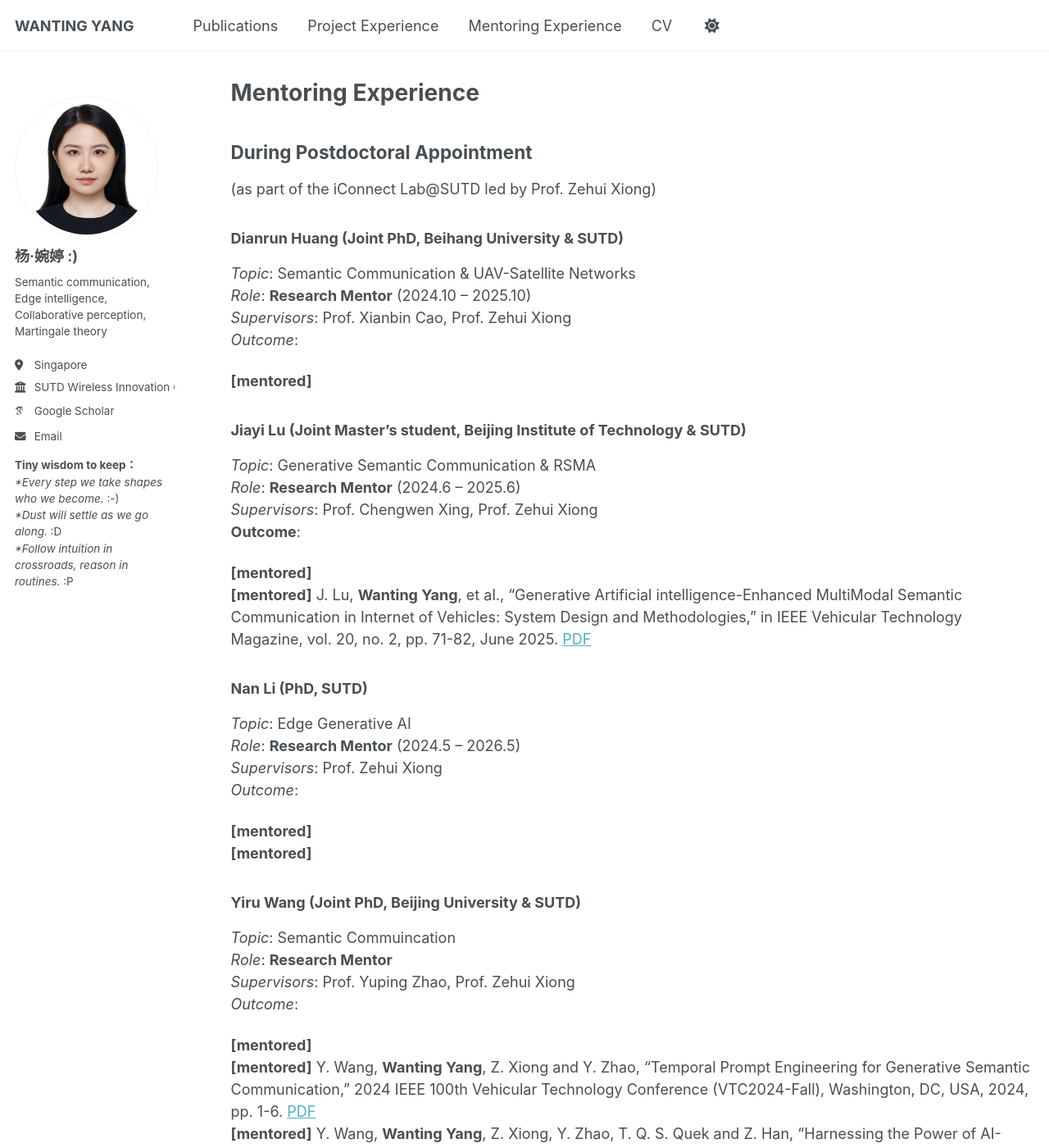
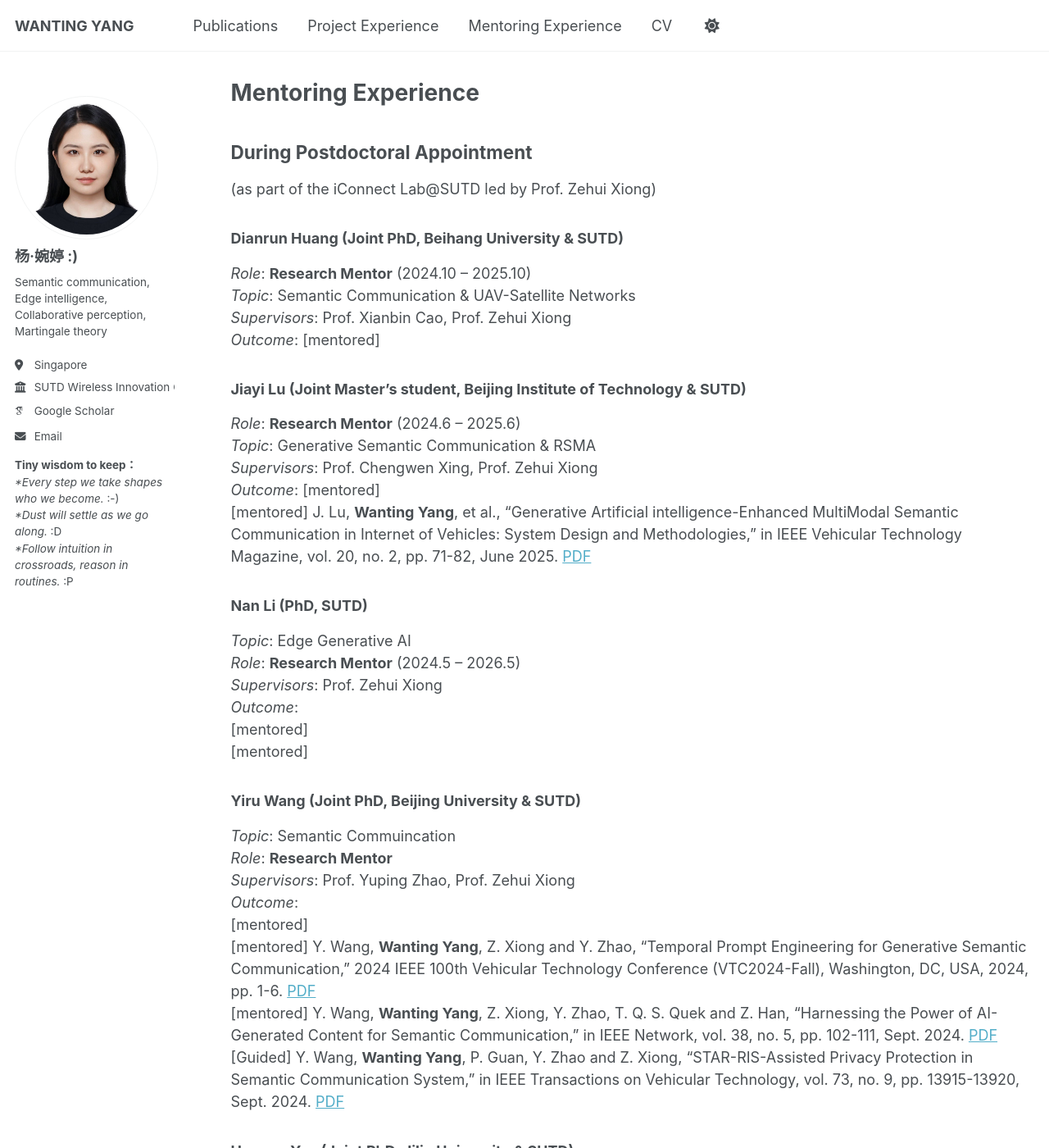
Before and after one commit to wty2011jl/wty2011jl.github.io, a Jekyll site: the page built from _pages/students.md, in a window 1280 px wide and 1400 px high. Shown: the whole window at 82% size. Built offline with Jekyll 4.4.1, drawn with Linux system fonts in a browser that asks for light colours; some web fonts are replaced; a script that is not in the unit is left out; some of the changed text lies outside the part shown.

Commit message:
Update students.md

```diff
--- a/_pages/students.md
+++ b/_pages/students.md
@@ -11,21 +11,19 @@ redirect_from:
 (as part of the iConnect Lab@SUTD led by Prof. Zehui Xiong)
 
 ### **Dianrun Huang** (Joint PhD, Beihang University & SUTD)
+*Role*:  **Research Mentor** (2024.10 -- 2025.10)
 *Topic*: Semantic Communication & UAV-Satellite Networks
-*Role*: **Research Mentor** (2024.10 -- 2025.10)
 *Supervisors*: Prof. Xianbin Cao, Prof. Zehui Xiong
 *Outcome*:
-
-**[mentored]**
+[mentored]
 
 ### **Jiayi Lu** (Joint Master’s student, Beijing Institute of Technology & SUTD)
+*Role*: **Research Mentor** (2024.6 -- 2025.6)
 *Topic*: Generative Semantic Communication & RSMA
-*Role*: **Research Mentor** (2024.6 -- 2025.6)
 *Supervisors*: Prof. Chengwen Xing, Prof. Zehui Xiong
-**Outcome**:
-
-**[mentored]**
-**[mentored]** J. Lu, **Wanting Yang**, et al., "Generative Artificial intelligence-Enhanced MultiModal Semantic Communication in Internet of Vehicles: System Design and Methodologies," in IEEE Vehicular Technology Magazine, vol. 20, no. 2, pp. 71-82, June 2025. [PDF](https://ieeexplore.ieee.org/stamp/stamp.jsp?tp=&arnumber=10934748)
+*Outcome*:
+[mentored]
+[mentored] J. Lu, **Wanting Yang**, et al., "Generative Artificial intelligence-Enhanced MultiModal Semantic Communication in Internet of Vehicles: System Design and Methodologies," in IEEE Vehicular Technology Magazine, vol. 20, no. 2, pp. 71-82, June 2025. [PDF](https://ieeexplore.ieee.org/stamp/stamp.jsp?tp=&arnumber=10934748)
 
 
 
@@ -34,28 +32,25 @@ redirect_from:
 *Role*: **Research Mentor** (2024.5 -- 2026.5)
 *Supervisors*: Prof. Zehui Xiong
 *Outcome*:
-
-**[mentored]**
-**[mentored]**
+[mentored]
+[mentored]
 
 ### **Yiru Wang** (Joint PhD, Beijing University & SUTD)
 *Topic*: Semantic Commuincation
 *Role*: **Research Mentor**
 *Supervisors*: Prof. Yuping Zhao, Prof. Zehui Xiong
 *Outcome*:
-
-**[mentored]**
-**[mentored]** Y. Wang, **Wanting Yang**, Z. Xiong and Y. Zhao, "Temporal Prompt Engineering for Generative Semantic Communication," 2024 IEEE 100th Vehicular Technology Conference (VTC2024-Fall), Washington, DC, USA, 2024, pp. 1-6. [PDF](https://ieeexplore.ieee.org/stamp/stamp.jsp?tp=&arnumber=10757628)
-**[mentored]** Y. Wang, **Wanting Yang**, Z. Xiong, Y. Zhao, T. Q. S. Quek and Z. Han, "Harnessing the Power of AI-Generated Content for Semantic Communication," in IEEE Network, vol. 38, no. 5, pp. 102-111, Sept. 2024. [PDF](https://ieeexplore.ieee.org/stamp/stamp.jsp?tp=&arnumber=10577142)
-**[Guided]** Y. Wang, **Wanting Yang**, P. Guan, Y. Zhao and Z. Xiong, "STAR-RIS-Assisted Privacy Protection in Semantic Communication System," in IEEE Transactions on Vehicular Technology, vol. 73, no. 9, pp. 13915-13920, Sept. 2024. [PDF](https://ieeexplore.ieee.org/stamp/stamp.jsp?tp=&arnumber=10487897)
+[mentored]
+[mentored] Y. Wang, **Wanting Yang**, Z. Xiong and Y. Zhao, "Temporal Prompt Engineering for Generative Semantic Communication," 2024 IEEE 100th Vehicular Technology Conference (VTC2024-Fall), Washington, DC, USA, 2024, pp. 1-6. [PDF](https://ieeexplore.ieee.org/stamp/stamp.jsp?tp=&arnumber=10757628)
+[mentored] Y. Wang, **Wanting Yang**, Z. Xiong, Y. Zhao, T. Q. S. Quek and Z. Han, "Harnessing the Power of AI-Generated Content for Semantic Communication," in IEEE Network, vol. 38, no. 5, pp. 102-111, Sept. 2024. [PDF](https://ieeexplore.ieee.org/stamp/stamp.jsp?tp=&arnumber=10577142)
+[Guided] Y. Wang, **Wanting Yang**, P. Guan, Y. Zhao and Z. Xiong, "STAR-RIS-Assisted Privacy Protection in Semantic Communication System," in IEEE Transactions on Vehicular Technology, vol. 73, no. 9, pp. 13915-13920, Sept. 2024. [PDF](https://ieeexplore.ieee.org/stamp/stamp.jsp?tp=&arnumber=10487897)
 
 ### **Hangyu Yan** (Joint PhD, Jilin University & SUTD)
 *Topic*: Martingale Theory Applictaions
 *Role*: **Research Guide**
 *Supervisors*: Prof. Xuefen Chi, Prof. Zehui Xiong
-**Outcome*:
-
-**[Guided]**
-**[Guided]**
-**[Guided]** H. Yan, X. Chi, **Wanting Yang**, Z. Xiong and Z. Han, "Maximum Throughput Analysis in Hybrid Energy Harvesting Wireless Communication Systems Based on Martingale Theory," in IEEE Internet of Things Journal, vol. 11, no. 23, pp. 38054-38067, 1 Dec.1, 2024. [PDF](https://ieeexplore.ieee.org/stamp/stamp.jsp?tp=&arnumber=10634856)
-**[Guided]** H. Yan, X. Chi, **Wanting Yang** and Z. Han, "End-to-End Delay Analysis for Multi-Hop Wireless Links Based on Martingale Theory," in IEEE Transactions on Vehicular Technology, vol. 73, no. 9, pp. 13090-13096, Sept. 2024. [PDF](https://ieeexplore.ieee.org/stamp/stamp.jsp?tp=&arnumber=10502194)
+*Outcome*:
+[Guided]
+[Guided]
+[Guided] H. Yan, X. Chi, **Wanting Yang**, Z. Xiong and Z. Han, "Maximum Throughput Analysis in Hybrid Energy Harvesting Wireless Communication Systems Based on Martingale Theory," in IEEE Internet of Things Journal, vol. 11, no. 23, pp. 38054-38067, 1 Dec.1, 2024. [PDF](https://ieeexplore.ieee.org/stamp/stamp.jsp?tp=&arnumber=10634856)
+[Guided] H. Yan, X. Chi, **Wanting Yang** and Z. Han, "End-to-End Delay Analysis for Multi-Hop Wireless Links Based on Martingale Theory," in IEEE Transactions on Vehicular Technology, vol. 73, no. 9, pp. 13090-13096, Sept. 2024. [PDF](https://ieeexplore.ieee.org/stamp/stamp.jsp?tp=&arnumber=10502194)
```
